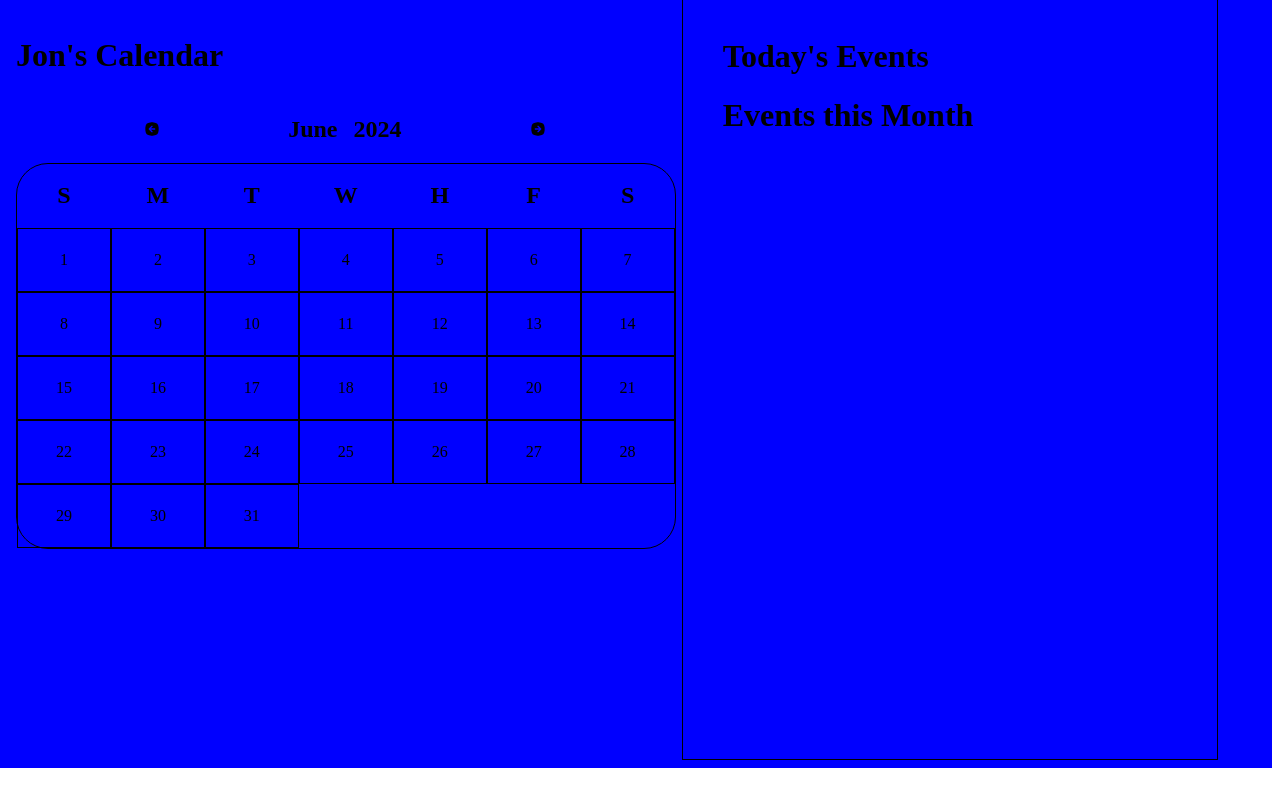
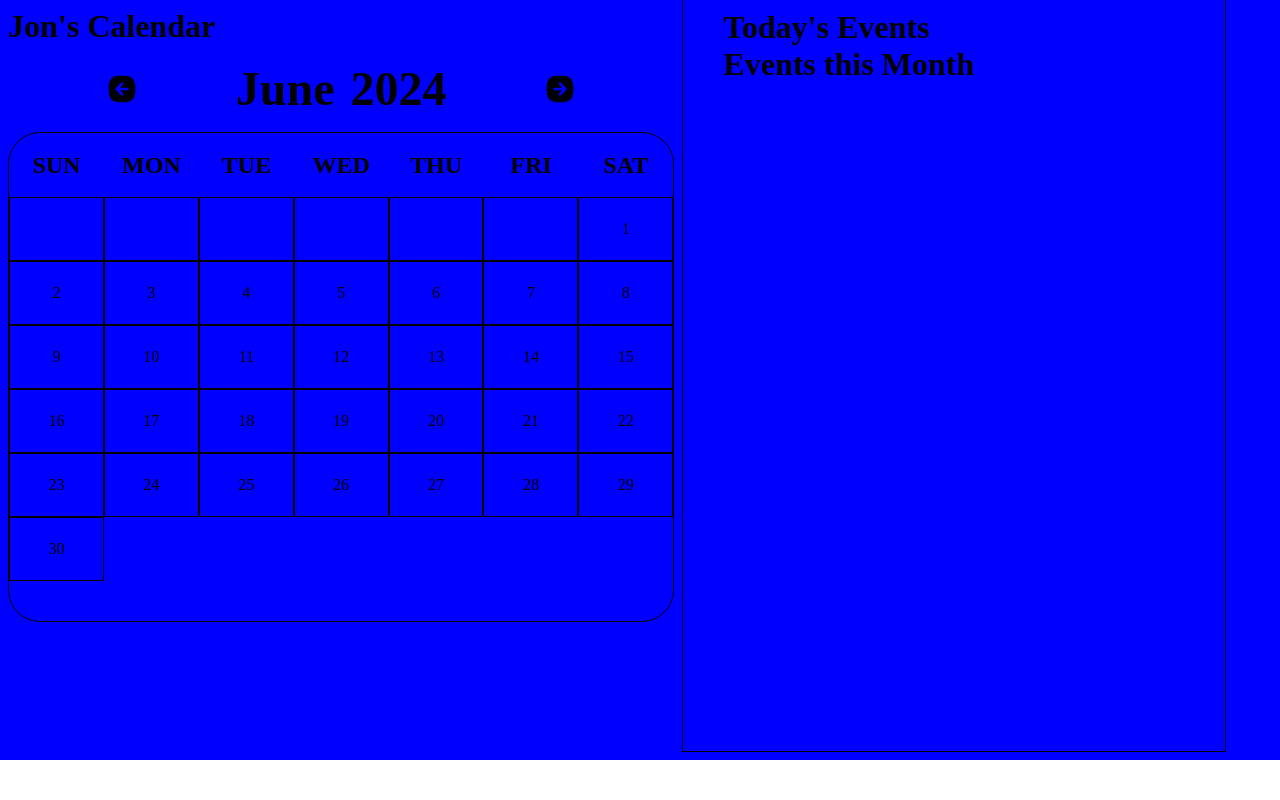
Before and after one commit to JonathanBelloit/calendar-component, a React (Vite) app: page / in a window 1280 px wide. Built offline with nearby package versions, Linux system fonts and the light colour scheme.

Commit message:
Removed static days of month and render them dynamically based on currentMonth state variable

```diff
--- a/src/components/Calendar.tsx
+++ b/src/components/Calendar.tsx
@@ -1,8 +1,18 @@
 import { Box, Grid } from "@mui/material";
+import { useState } from "react";
 import { TbSquareRoundedArrowLeftFilled } from "react-icons/tb";
 import { TbSquareRoundedArrowRightFilled } from "react-icons/tb";
 
 const Calendar = () => {
+  const daysOfWeek = ['Sun', 'Mon', 'Tue', 'Wed', 'Thu', 'Fri', 'Sat'];
+  const months = ['January', 'February', 'March', 'April', 'May', 'June', 'July', 'August', 'September', 'October', 'November', 'December'];
+  const currentDate = new Date();
+  const [currentMonth, setCurrentMonth] = useState(currentDate.getMonth());
+  const [currentYear, setCurrentYear] = useState(currentDate.getFullYear())
+
+  const daysInMonth = new Date(currentYear, currentMonth + 1, 0).getDate();
+  const firstDayOfMonth = new Date(currentYear, currentMonth, 1).getDay();
+  console.log(currentMonth, currentYear, daysInMonth, firstDayOfMonth);
   return (
     <>
       <Grid container spacing={5} sx={{ backgroundColor: 'blue', minHeight: '100vh', p: 1, gap: 1, height: '100vh', display: 'flex', flexGrow: 1 }}> {/* Main wrapper */}
@@ -19,51 +29,23 @@ const Calendar = () => {
 
             <Box sx={styles.dateGridWrapper}>
               <Grid container spacing={0} columns={7}>
-                <Grid item xs={1} sx={styles.dayGridTitle}>S</Grid>
-                <Grid item xs={1} sx={styles.dayGridTitle}>M</Grid>
-                <Grid item xs={1} sx={styles.dayGridTitle}>T</Grid>
-                <Grid item xs={1} sx={styles.dayGridTitle}>W</Grid>
-                <Grid item xs={1} sx={styles.dayGridTitle}>H</Grid>
-                <Grid item xs={1} sx={styles.dayGridTitle}>F</Grid>
-                <Grid item xs={1} sx={styles.dayGridTitle}>S</Grid>
+                {daysOfWeek.map((day) => {
+                  return <Grid item xs={1} sx={styles.dayGridTitle} key={day}>{day}</Grid>
+                })}
               </Grid>
 
-              <Grid container spacing={0} columns={7}> {/* Calendar Date Grid */}
-                <Grid xs={1} sx={styles.dayGrid}>1</Grid>
-                <Grid xs={1} sx={styles.dayGrid}>2</Grid>
-                <Grid xs={1} sx={styles.dayGrid}>3</Grid>
-                <Grid xs={1} sx={styles.dayGrid}>4</Grid>
-                <Grid xs={1} sx={styles.dayGrid}>5</Grid>
-                <Grid xs={1} sx={styles.dayGrid}>6</Grid>
-                <Grid xs={1} sx={styles.dayGrid}>7</Grid>
-                <Grid xs={1} sx={styles.dayGrid}>8</Grid>
-                <Grid xs={1} sx={styles.dayGrid}>9</Grid>
-                <Grid xs={1} sx={styles.dayGrid}>10</Grid>
-                <Grid xs={1} sx={styles.dayGrid}>11</Grid>
-                <Grid xs={1} sx={styles.dayGrid}>12</Grid>
-                <Grid xs={1} sx={styles.dayGrid}>13</Grid>
-                <Grid xs={1} sx={styles.dayGrid}>14</Grid>
-                <Grid xs={1} sx={styles.dayGrid}>15</Grid>
-                <Grid xs={1} sx={styles.dayGrid}>16</Grid>
-                <Grid xs={1} sx={styles.dayGrid}>17</Grid>
-                <Grid xs={1} sx={styles.dayGrid}>18</Grid>
-                <Grid xs={1} sx={styles.dayGrid}>19</Grid>
-                <Grid xs={1} sx={styles.dayGrid}>20</Grid>
-                <Grid xs={1} sx={styles.dayGrid}>21</Grid>
-                <Grid xs={1} sx={styles.dayGrid}>22</Grid>
-                <Grid xs={1} sx={styles.dayGrid}>23</Grid>
-                <Grid xs={1} sx={styles.dayGrid}>24</Grid>
-                <Grid xs={1} sx={styles.dayGrid}>25</Grid>
-                <Grid xs={1} sx={styles.dayGrid}>26</Grid>
-                <Grid xs={1} sx={styles.dayGrid}>27</Grid>
-                <Grid xs={1} sx={styles.dayGrid}>28</Grid>
-                <Grid xs={1} sx={styles.dayGrid}>29</Grid>
-                <Grid xs={1} sx={styles.dayGrid}>30</Grid>
-                <Grid xs={1} sx={styles.dayGrid}>31</Grid>
+              <Grid container spacing={0} columns={7} sx={{ mb: 5 }}> {/* Calendar Date Grid */}
+                {[...Array(firstDayOfMonth).keys()].map((_, index) => (
+                  <Grid item xs={1} sx={styles.dayGrid} key={`empty-${index}`}/>
+                ))}
+                {[...Array(daysInMonth).keys()].map((day) => (
+                  <Grid item xs={1} sx={styles.dayGrid} key={day + 1}>{day + 1}</Grid>
+                ))}
               </Grid>
             </Box>
         </Grid>
         <Grid item xs={5} sx={styles.eventGrid}>
+          <Box>{/* Event Dialog Placeholder */}</Box>
           <Box>
             <h1>Today's Events</h1>
           </Box>
@@ -84,6 +66,8 @@ const styles = {
     flexDirection: "row",
     justifyContent: "space-evenly",
     alignItems: "center",
+    fontSize: '2rem',
+    my: 2
   },
   monthYearNav: {
     display: 'flex',
@@ -108,13 +92,15 @@ const styles = {
     height: '4rem',
     fontWeight: 'bold',
     fontSize: '1.5rem',
+    textTransform: 'uppercase'
   },
   dayGrid: {
     display: 'flex',
     border: '1px solid black',
     alignItems: 'center',
     justifyContent: 'center',
-    height: '4rem'
+    height: '4rem',
+
   },
   eventGrid: {
     p: 5,
--- a/src/index.css
+++ b/src/index.css
@@ -1,23 +1,6 @@
-/* * {
+
+* {
   padding: 0;
   margin: 0;
   box-sizing: border-box;
-  bottom: 0;
 }
-
-html, body {
-  height: 100%;
-  margin: 0;
-  padding: 0;
-  width: 100vw;
-  box-sizing: border-box;
-  overflow: hidden;
-  position: absolute; bottom: 0;
-  z-index: 1000;
-} */
-* {
-  padding: 0;
-
-  /* margin: 0; */
-  /* box-sizing: border-box; */
-}
```
